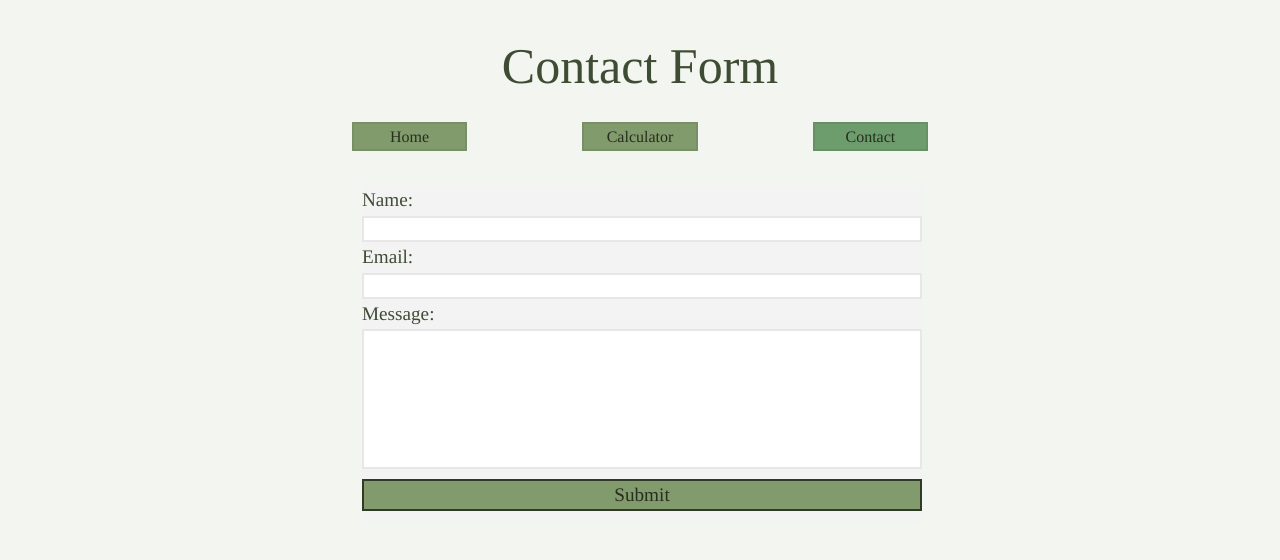
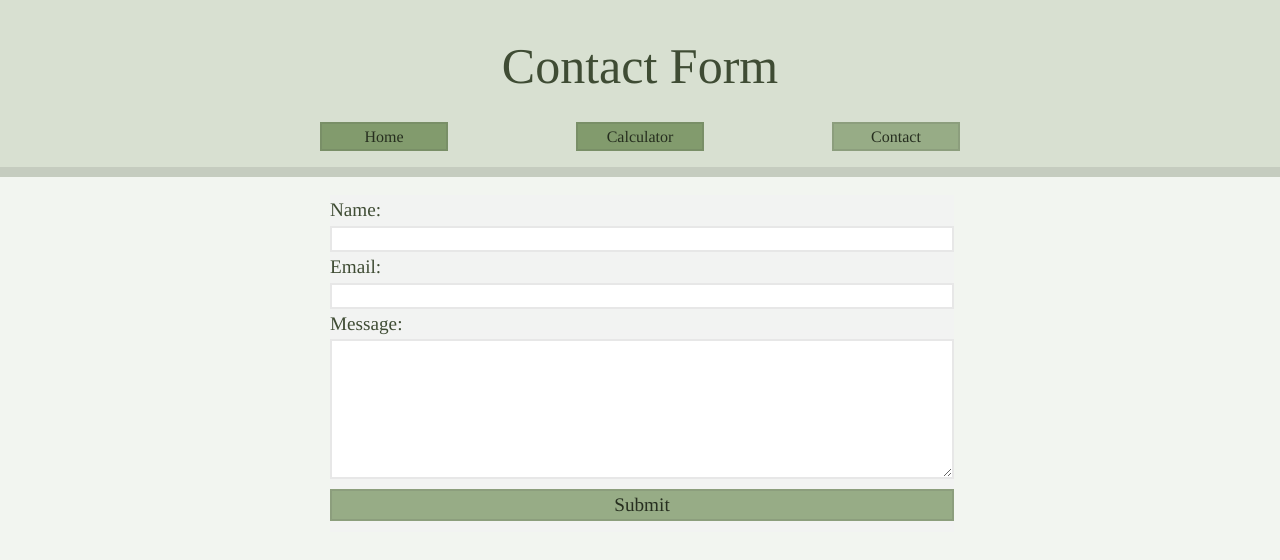
Before and after one commit to egjestad/project3, a Vue app: page /Contact in a window 1280 px wide. Shown: the top 560 px of the page. Built offline with nearby package versions, Linux system fonts and the light colour scheme.

Commit message:
form layout

```diff
--- a/src/assets/app.css
+++ b/src/assets/app.css
@@ -4,6 +4,9 @@ header {
   font-size: 50px;
   grid-area: header;
   color: var(--color-heading);
+  background-color: #d8e0d1;
+  width: 100%;
+  padding: 2% 0 0 0;
 }
 
 nav {
@@ -11,15 +14,18 @@ nav {
   width: 100%;
   font-size: 12px;
   text-align: center;
+  background-color: #d8e0d1;
+
+  border-bottom: 10px solid var(--color-border);
 }
 
 nav a.router-link-exact-active {
   color: var(--color-text);
-  background-color: #6d9c6d;
+  background-color: #97ac86;
 }
 
 nav a:hover {
-  background-color: #6d9c79;
+  background-color: #71895d;
 
   color: var(--color-heading);
 }
--- a/src/assets/base.css
+++ b/src/assets/base.css
@@ -21,6 +21,9 @@
   --vt-c-text-dark-2: rgba(235, 235, 235, 0.64);
 
   --vt-c-button-background: #829b6dff;
+  --vt-c-button-background-hover: #71895d;
+  --vt-c-button-background-active: #97ac86;
+  --vt-c-button-background-disabled: #97ac86;
 }
 
 /* semantic color variables for this project */
@@ -36,6 +39,9 @@
   --color-text: var(--vt-c-text-light-1);
 
   --color-background-btn: var(--vt-c-button-background);
+  --color-background-btn-hover: var(--vt-c-button-background-hover);
+  --color-background-btn-active: var(--vt-c-button-background-active);
+  --color-background-btn-disabled: var(--vt-c-button-background-disabled);
 }
 
 *,
--- a/src/assets/contactStyle.css
+++ b/src/assets/contactStyle.css
@@ -42,6 +42,15 @@
   color: var(--color-text);
 }
 
+#submit:disabled {
+  background-color: var(--color-background-btn-disabled);
+}
+
+#submit button {
+  border: 2px solid var(--color-border);
+  border-radius: 0%;
+}
+
 #emailInput,
 #nameInput,
 #messageInput {
@@ -52,7 +61,8 @@
   color: var(--color-text);
 }
 
-input {
+input,
+textarea {
   width: 100%;
   height: 100%;
   border: 2px solid var(--color-border);
@@ -61,7 +71,8 @@ input {
   font-family: 'Inter', sans-serif;
 }
 
-input:focus {
+input:focus,
+textarea:focus {
   border: 2px solid #3f4c34;
   outline: none;
 }
--- a/src/assets/main.css
+++ b/src/assets/main.css
@@ -3,7 +3,7 @@
 @import 'calculator.css';
 
 #app {
-  margin: 2% 5%;
+  margin: 0;
   font-weight: normal;
   display: grid;
   grid-template-areas:
@@ -12,6 +12,7 @@
     'main main ';
   grid-template-columns: 1fr 1fr;
   grid-template-rows: auto auto 1fr;
+  background-color: var(--color-background);
 }
 
 a,
--- a/src/router/index.ts
+++ b/src/router/index.ts
@@ -1,10 +1,11 @@
 import { createRouter, createWebHistory } from 'vue-router'
-import type { RouteRecordRaw } from 'vue-router' // Import 'RouteRecordRaw' as a type
 import CalculatorView from '@/views/CalculatorView.vue'
 import HomeView from '@/views/HomeView.vue'
 import ContactView from '@/views/ContactView.vue'
 
-const routes: Array<RouteRecordRaw> = [
+const router = createRouter({
+  history: createWebHistory(import.meta.env.BASE_URL),
+  routes: [
     {
       path: '/',
       name: 'Home',
@@ -20,11 +21,7 @@ const routes: Array<RouteRecordRaw> = [
       name: 'ContactView',
       component: ContactView,
     },
-]
-
-const router = createRouter({
-  history: createWebHistory(import.meta.env.BASE_URL),
-  routes,
+  ],
 })
 
 export default router
--- /dev/null
+++ b/src/scripts/ContactFormScript.ts
@@ -0,0 +1,32 @@
+import { computed, ref } from 'vue'
+
+export default {
+  setup() {
+    const name = ref('')
+    const email = ref('')
+    const message = ref('')
+
+    const isFormValid = computed(() => {
+      return ValidateNameInput() && ValidateEmailInput() && ValidateMessageInput()
+    })
+
+    function handleSubmit() {
+      alert('Form submitted!')
+    }
+
+    function ValidateNameInput() {
+      return name.value.trim().length > 0
+    }
+
+    function ValidateEmailInput() {
+      const emailRegex = /^[a-zA-Z0-9._-]+[@][a-zA-Z0-9]+\.[a-zA-Z]{2,}$/
+      return emailRegex.test(email.value)
+    }
+
+    function ValidateMessageInput() {
+      return message.value.trim().length > 0
+    }
+
+    return { name, email, message, handleSubmit, isFormValid }
+  },
+}
--- a/src/views/CalculatorView.vue
+++ b/src/views/CalculatorView.vue
@@ -4,10 +4,7 @@ import CalculatorComponent from '@/components/CalculatorComponent.vue'
 
 <template>
   <header>
-    <div class="wrapper">
-      Calculator
-    </div>
-
+    <div class="wrapper">Calculator</div>
   </header>
 
   <CalculatorComponent />
--- a/src/views/ContactView.vue
+++ b/src/views/ContactView.vue
@@ -2,30 +2,26 @@
   <header>
     <div class="wrapper">Contact Form</div>
   </header>
-  <div class="content" id="formContainer">
+  <form class="content" id="formContainer" @submit.prevent="submitForm">
     <div class="form" id="name">
-      <label for="name" id="nameLabel">Name:</label>
-      <input type="nameinput" id="name" name="name" />
+      <label for="name" id="nameLabel" required>Name:</label>
+      <input type="nameinput" id="name" v-model="name" />
     </div>
     <div class="form" id="email">
       <label for="email" id="emailLabel">Email:</label>
-      <input type="emailInput" id="email" name="email" />
-      </div>
+      <input type="emailInput" id="email" v-model="email" />
+    </div>
     <div class="form" id="message">
       <label for="message" id="messageLabel">Message:</label>
-      <input id="messageInput" name="message" type="text" />
-      </div>
+      <textarea id="messageInput" type="text" v-model="message" />
+    </div>
     <div class="form" id="submit">
-      <button type="submit" id="submit">Submit</button>
+      <button type="submit" id="submit" :disabled="!isFormValid" @click="handleSubmit()">
+        Submit
+      </button>
     </div>
-
-  </div>
-
-
-
-
-
-
+  </form>
 </template>
 
 <style src="@/assets/ContactStyle.css"></style>
+<script lang="ts" src="@/scripts/ContactFormScript.ts"></script>
```
Also changed, not shown: src/views/HomeView.vue (+2 -7 lines). Lines whose indentation alone changed are shown as unchanged.
